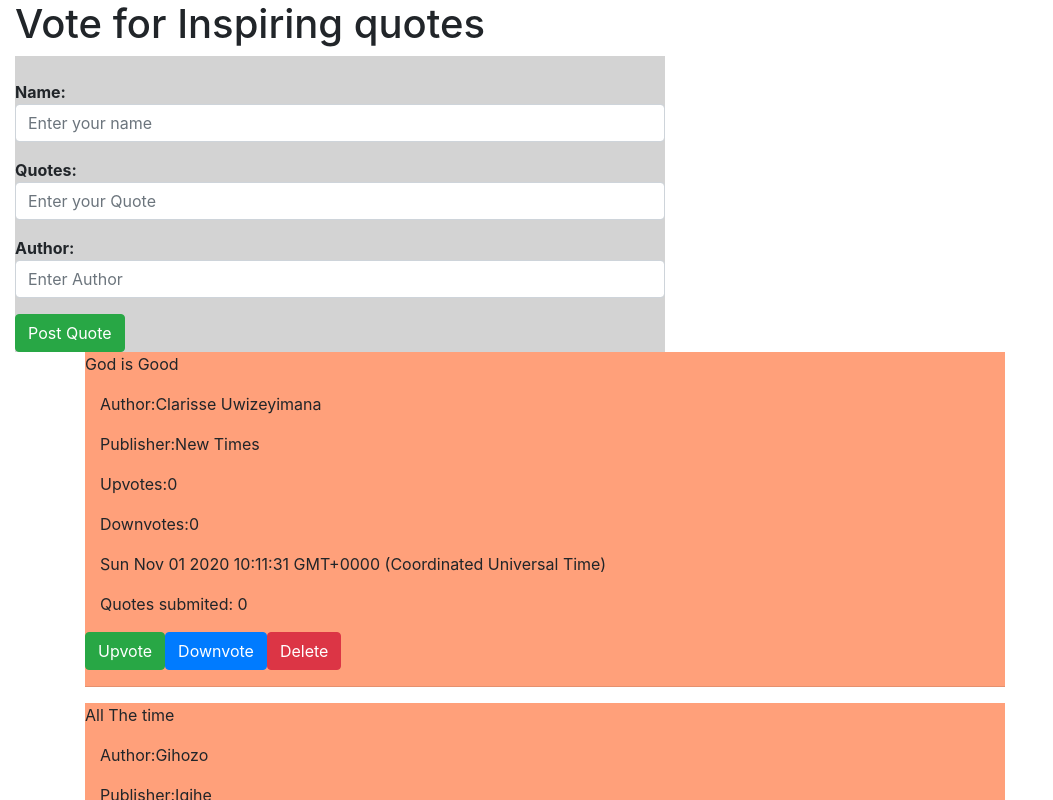
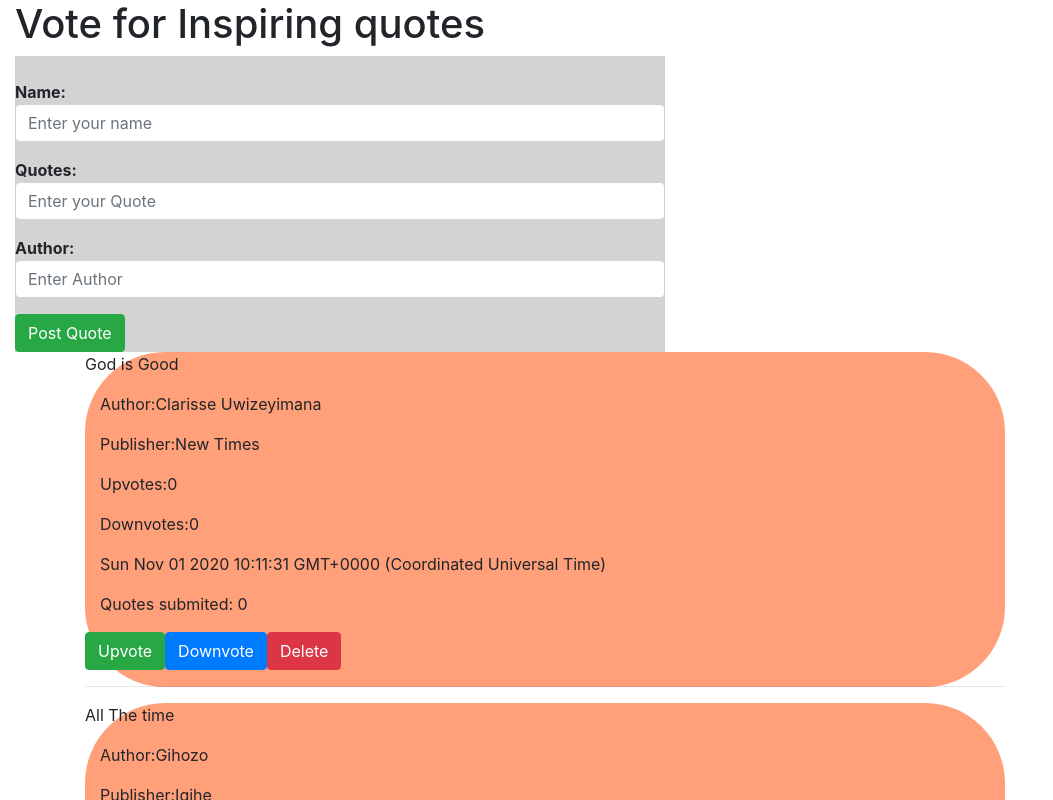
Before and after one commit to Clarisse-3924/Quotes, an Angular app: page / in a window 1280 px wide. Shown: the top 800 px of the page, without its empty margins (0-1053 px from the left). Built offline with nearby package versions, Linux system fonts and the light colour scheme.

Commit message:
modifying html file

```diff
--- a/src/app/quote/quote.component.css
+++ b/src/app/quote/quote.component.css
@@ -1 +1,2 @@
-#g{background-color: lightsalmon;}
+#g{background-color: lightsalmon;
+border-radius: 80px;}
```
